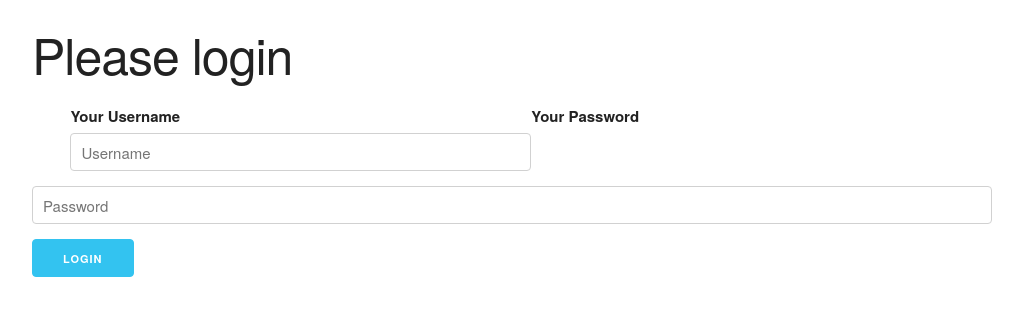
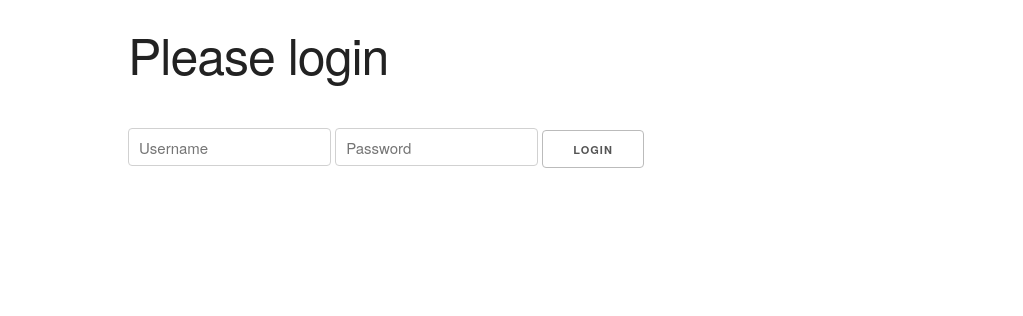
Before and after one commit to ImprobableChaos/InternetProject, a Flask app: page / in a window 1280 px wide. Shown: the top 316 px of the page, without its empty margins (128-1151 px from the left). Run offline with Flask 2, Linux system fonts and the light colour scheme.

Commit message:
Troubleshooting Login page

```diff
--- a/templates/login.html
+++ b/templates/login.html
@@ -3,26 +3,21 @@
 {% block content%}
 
 <body>
-
+    <div class="container">
+      <h1>Please login</h1>
+      <br>
       <form action="" method="post">
-          <div class="row">
-            <h1>Please login</h1>
-            <div class="six columns">
-              <label for="{{ request.form.username }}">Your Username</label>
-              <input class="u-full-width" type="text" placeholder="Username" id="{{ request.form.username }}">
-            </div>
-              <label for="{{request.form.password }}">Your Password</label>
-              <input class="u-full-width" type="password" placeholder="Password" id="{{request.form.password }}">
-            </div>
-          <input class="button-primary" type="submit" value="Login">
+        <input type="text" placeholder="Username" name="username" value="{{
+          request.form.username }}">
+         <input type="password" placeholder="Password" name="password" value="{{
+          request.form.password }}">
+        <input class="btn btn-default" type="submit" value="Login">
       </form>
-
-    {% if error %}
+      {% if error %}
         <p class="error"><strong>Error:</strong> {{ error }}
       {% endif %}
-
+    </div>
   </body>
 
 
-
 {% endblock %}
```
